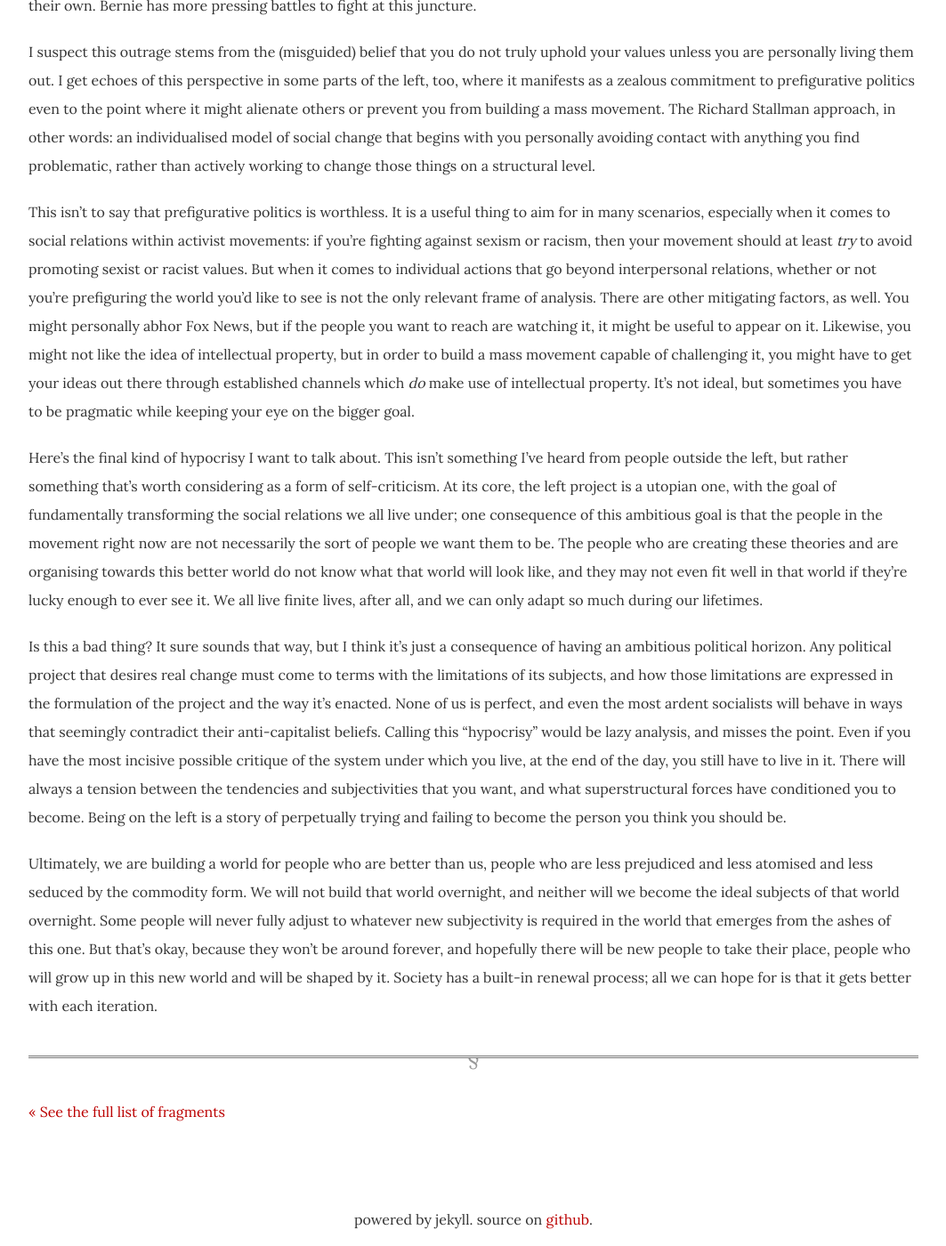
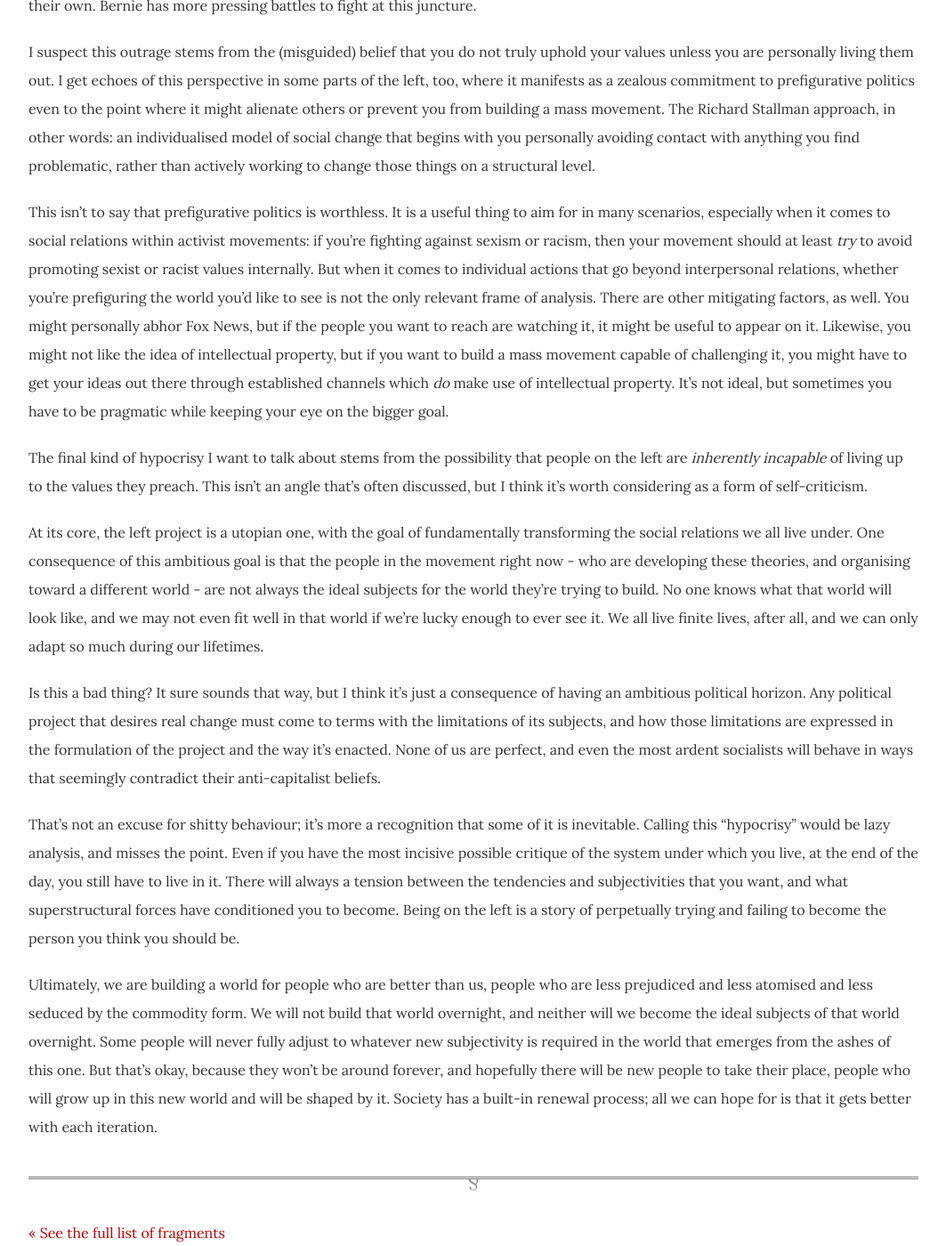
Before and after one commit to dellsystem/dellsystem.github.io, a Jekyll site: the page built from _posts/2019-5-13-fragments-133.md, in a window 1280 px wide and 1400 px high, scrolled down 1508 px. Shown: the whole window at 89% size, without its empty margins (108-1171 px from the left). Built offline with Jekyll 4.4.1, drawn with Linux system fonts in a browser that asks for light colours; comment, search, counter and statistics services are not loaded; some of the changed text lies outside the part shown.

Commit message:
Update fragments-133
Language edits

```diff
--- a/_posts/2019-5-13-fragments-133.md
+++ b/_posts/2019-5-13-fragments-133.md
@@ -21,10 +21,14 @@ Look, I'm like the biggest Creative Commons fan you'll ever meet, and even I thi
 
 I suspect this outrage stems from the (misguided) belief that you do not truly uphold your values unless you are personally living them out. I get echoes of this perspective in some parts of the left, too, where it manifests as a zealous commitment to prefigurative politics even to the point where it might alienate others or prevent you from building a mass movement. The Richard Stallman approach, in other words: an individualised model of social change that begins with you personally avoiding contact with anything you find problematic, rather than actively working to change those things on a structural level.
 
-This isn't to say that prefigurative politics is worthless. It is a useful thing to aim for in many scenarios, especially when it comes to social relations within activist movements: if you're fighting against sexism or racism, then your movement should at least _try_ to avoid promoting sexist or racist values. But when it comes to individual actions that go beyond interpersonal relations, whether or not you're prefiguring the world you'd like to see is not the only relevant frame of analysis. There are other mitigating factors, as well. You might personally abhor Fox News, but if the people you want to reach are watching it, it might be useful to appear on it. Likewise, you might not like the idea of intellectual property, but in order to build a mass movement capable of challenging it, you might have to get your ideas out there through established channels which _do_ make use of intellectual property. It's not ideal, but sometimes you have to be pragmatic while keeping your eye on the bigger goal.
+This isn't to say that prefigurative politics is worthless. It is a useful thing to aim for in many scenarios, especially when it comes to social relations within activist movements: if you're fighting against sexism or racism, then your movement should at least _try_ to avoid promoting sexist or racist values internally. But when it comes to individual actions that go beyond interpersonal relations, whether you're prefiguring the world you'd like to see is not the only relevant frame of analysis. There are other mitigating factors, as well. You might personally abhor Fox News, but if the people you want to reach are watching it, it might be useful to appear on it. Likewise, you might not like the idea of intellectual property, but if you want to build a mass movement capable of challenging it, you might have to get your ideas out there through established channels which _do_ make use of intellectual property. It's not ideal, but sometimes you have to be pragmatic while keeping your eye on the bigger goal.
 
-Here's the final kind of hypocrisy I want to talk about. This isn't something I've heard from people outside the left, but rather something that's worth considering as a form of self-criticism. At its core, the left project is a utopian one, with the goal of fundamentally transforming the social relations we all live under; one consequence of this ambitious goal is that the people in the movement right now are not necessarily the sort of people we want them to be. The people who are creating these theories and are organising towards this better world do not know what that world will look like, and they may not even fit well in that world if they're lucky enough to ever see it. We all live finite lives, after all, and we can only adapt so much during our lifetimes.
+The final kind of hypocrisy I want to talk about stems from the possibility that people on the left are _inherently incapable_ of living up to the values they preach. This isn't an angle that's often discussed, but I think it's worth considering as a form of self-criticism.
 
-Is this a bad thing? It sure sounds that way, but I think it's just a consequence of having an ambitious political horizon. Any political project that desires real change must come to terms with the limitations of its subjects, and how those limitations are expressed in the formulation of the project and the way it's enacted. None of us is perfect, and even the most ardent socialists will behave in ways that seemingly contradict their anti-capitalist beliefs. Calling this "hypocrisy" would be lazy analysis, and misses the point. Even if you have the most incisive possible critique of the system under which you live, at the end of the day, you still have to live in it. There will always a tension between the tendencies and subjectivities that you want, and what superstructural forces have conditioned you to become. Being on the left is a story of perpetually trying and failing to become the person you think you should be.
+At its core, the left project is a utopian one, with the goal of fundamentally transforming the social relations we all live under. One consequence of this ambitious goal is that the people in the movement right now - who are developing these theories, and organising toward a different world - are not always the ideal subjects for the world they're trying to build. No one knows what that world will look like, and we may not even fit well in that world if we're lucky enough to ever see it. We all live finite lives, after all, and we can only adapt so much during our lifetimes.
+
+Is this a bad thing? It sure sounds that way, but I think it's just a consequence of having an ambitious political horizon. Any political project that desires real change must come to terms with the limitations of its subjects, and how those limitations are expressed in the formulation of the project and the way it's enacted. None of us are perfect, and even the most ardent socialists will behave in ways that seemingly contradict their anti-capitalist beliefs.
+
+That's not an excuse for shitty behaviour; it's more a recognition that some of it is inevitable. Calling this "hypocrisy" would be lazy analysis, and misses the point. Even if you have the most incisive possible critique of the system under which you live, at the end of the day, you still have to live in it. There will always a tension between the tendencies and subjectivities that you want, and what superstructural forces have conditioned you to become. Being on the left is a story of perpetually trying and failing to become the person you think you should be.
 
 Ultimately, we are building a world for people who are better than us, people who are less prejudiced and less atomised and less seduced by the commodity form. We will not build that world overnight, and neither will we become the ideal subjects of that world overnight. Some people will never fully adjust to whatever new subjectivity is required in the world that emerges from the ashes of this one. But that's okay, because they won't be around forever, and hopefully there will be new people to take their place, people who will grow up in this new world and will be shaped by it. Society has a built-in renewal process; all we can hope for is that it gets better with each iteration.
```
